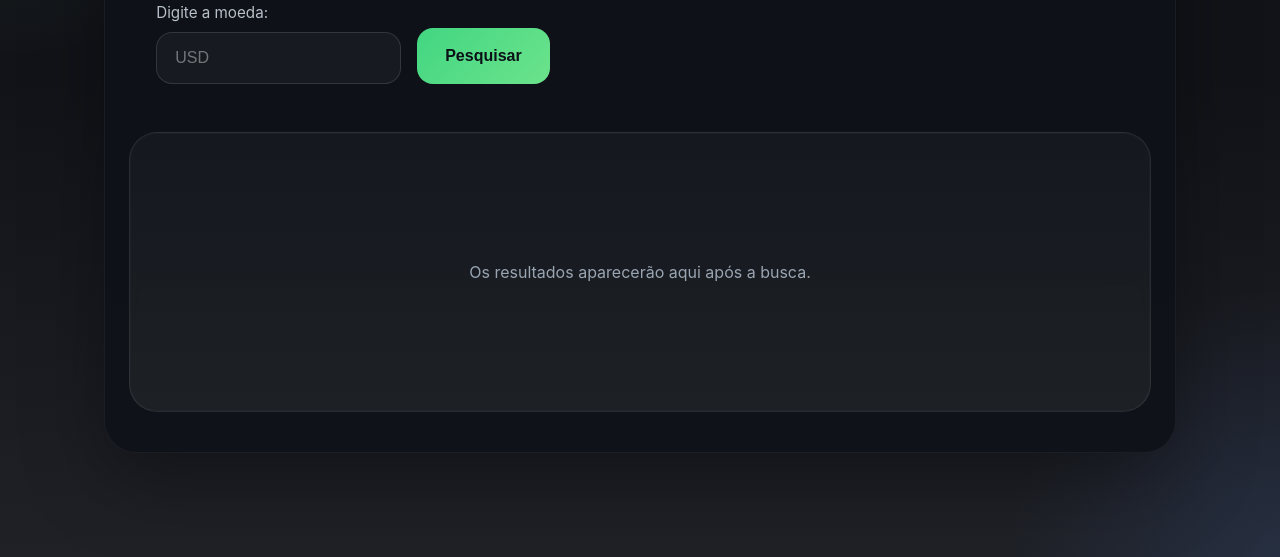
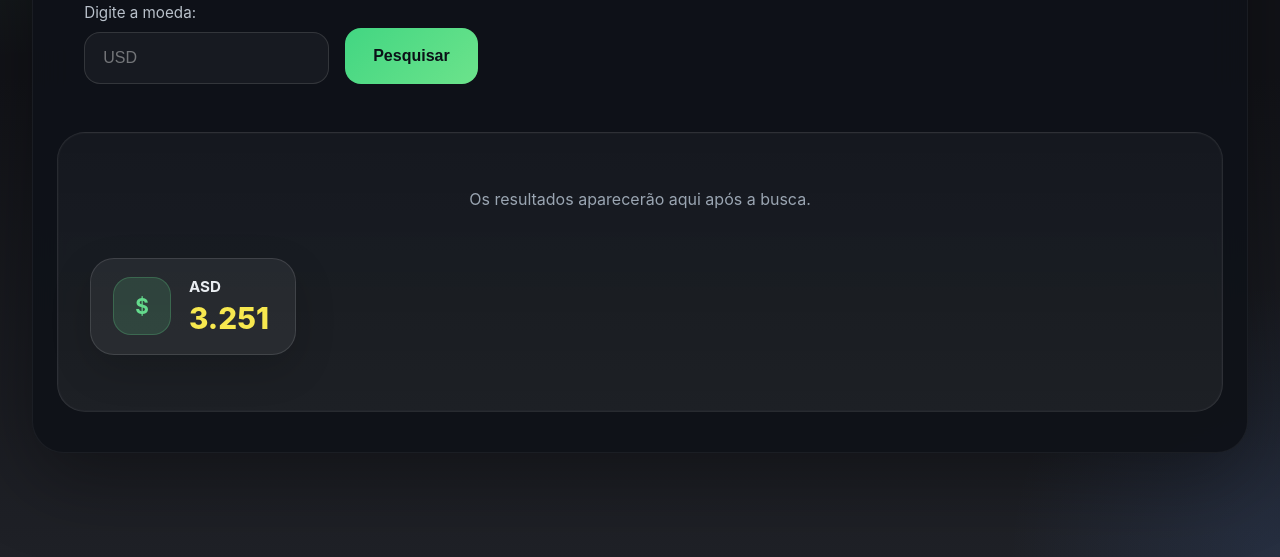
Before and after one commit to gvscript/casa-de-cambio, a website built with Vite: page index.html in a window 1280 px wide. Shown: the part 243-800 px from the top of the page. Built offline with nearby package versions, Linux system fonts and the light colour scheme.

Commit message:
feat: add result display section with styling for currency results
Co-authored-by: Copilot <copilot@github.com>

```diff
--- a/index.html
+++ b/index.html
@@ -25,6 +25,17 @@
       <section class="result-panel">
         <div class="result-card">
           <p class="result-placeholder">Os resultados aparecerão aqui após a busca.</p>
+          <div id="result-content">
+            <div class="result-item">
+              <div class="result-icon">
+                <span class="icon-symbol">$</span>
+              </div>
+              <div class="result-details">
+                <span class="result-code">ASD</span>
+                <span class="result-value">3.251</span>
+              </div>
+            </div>
+          </div>
         </div>
       </section>
     </main>
--- a/src/style.css
+++ b/src/style.css
@@ -20,8 +20,8 @@ body {
 }
 
 .page-shell {
-  width: min(1120px, 100%);
-  padding: 32px 24px;
+  width: min(1900px, 100%);
+  padding: 48px 32px;
 }
 
 .app-card {
@@ -123,6 +123,62 @@ body {
   background: linear-gradient(180deg, rgba(255, 255, 255, 0.03), rgba(255, 255, 255, 0.06));
   border: 1px solid rgba(255, 255, 255, 0.08);
   box-shadow: inset 0 0 0 1px rgba(255, 255, 255, 0.02);
+  padding: 32px;
+}
+
+#result-content {
+  width: 100%;
+  display: grid;
+  grid-template-columns: repeat(5, minmax(0, 1fr));
+  gap: 18px;
+  align-items: start;
+}
+
+.result-item {
+  display: flex;
+  align-items: center;
+  gap: 18px;
+  padding: 18px 22px;
+  border-radius: 24px;
+  background: rgba(255, 255, 255, 0.06);
+  border: 1px solid rgba(255, 255, 255, 0.12);
+  box-shadow: 0 14px 40px rgba(0, 0, 0, 0.16);
+  width: 100%;
+}
+
+.result-icon {
+  width: 58px;
+  height: 58px;
+  border-radius: 18px;
+  background: rgba(100, 219, 141, 0.15);
+  display: grid;
+  place-items: center;
+  border: 1px solid rgba(100, 219, 141, 0.24);
+}
+
+.icon-symbol {
+  color: #64db8d;
+  font-weight: 700;
+  font-size: 1.3rem;
+}
+
+.result-details {
+  display: flex;
+  flex-direction: column;
+  gap: 4px;
+  text-align: left;
+}
+
+.result-code {
+  color: #e9edf1;
+  font-size: 0.95rem;
+  font-weight: 700;
+}
+
+.result-value {
+  color: #f7e84f;
+  font-size: 1.85rem;
+  font-weight: 800;
 }
 
 .result-placeholder {
```
